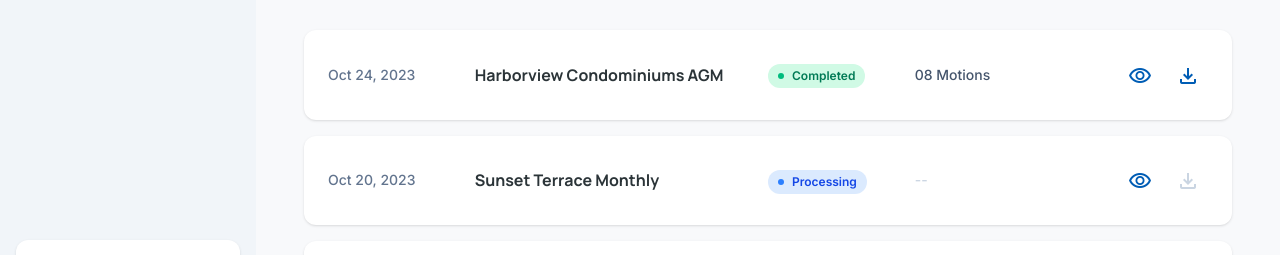
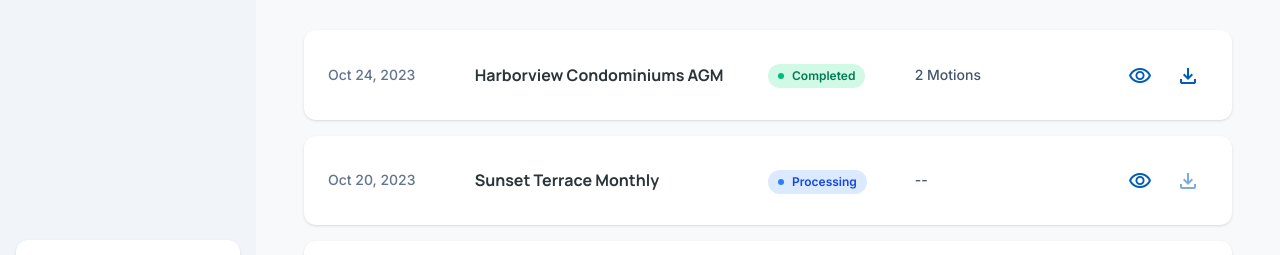
Before and after one commit to FortuneWhyte/Minute-Master, a React (Vite) app: page /history in a window 1280 px wide. Shown: the part 472-727 px from the top of the page. Built offline with nearby package versions, Linux system fonts and the light colour scheme.

Commit message:
feat: integrate zustand for state management

```diff
--- a/package.json
+++ b/package.json
@@ -14,7 +14,8 @@
     "react": "^19.2.4",
     "react-dom": "^19.2.4",
     "react-router-dom": "^7.13.2",
-    "tailwindcss": "^4.2.2"
+    "tailwindcss": "^4.2.2",
+    "zustand": "^5.0.12"
   },
   "devDependencies": {
     "@eslint/js": "^9.39.4",
--- a/src/App.tsx
+++ b/src/App.tsx
@@ -1,9 +1,20 @@
+import { useEffect } from 'react';
 import { Outlet } from 'react-router-dom';
 import TopNavBar from './components/navigation/TopNavBar';
 import SideNavBar from './components/navigation/SideNavBar';
 import MobileBottomNav from './components/navigation/MobileBottomNav';
+import { useAppStore } from './store/useAppStore';
 
 export default function App() {
+  const theme = useAppStore((state) => state.theme);
+
+  useEffect(() => {
+    if (theme === 'dark') {
+      document.documentElement.classList.add('dark');
+    } else {
+      document.documentElement.classList.remove('dark');
+    }
+  }, [theme]);
   return (
     <div className="bg-surface text-on-surface selection:bg-primary-container min-h-screen">
       <TopNavBar />
--- a/src/pages/Dashboard/Dashboard.tsx
+++ b/src/pages/Dashboard/Dashboard.tsx
@@ -1,4 +1,9 @@
+import { useAppStore } from '../../store/useAppStore';
+
 export default function Dashboard() {
+  const { meetings, currentMeetingId, updateMinutesText, addActionItem } = useAppStore();
+  const currentMeeting = meetings.find(m => m.id === currentMeetingId);
+
   return (
     <div className="flex flex-col md:flex-row gap-8">
       <div className="flex-1 space-y-12">
@@ -6,19 +11,21 @@ export default function Dashboard() {
         <section className="bg-surface-container-lowest rounded-lg p-6 shadow-sm border-l-4 border-primary flex flex-wrap items-center justify-between gap-6">
           <div className="space-y-1">
             <span className="text-xs font-bold uppercase tracking-widest text-tertiary">Current Project</span>
-            <h2 className="text-xl font-bold text-on-surface">Harborview Condominiums AGM</h2>
+            <h2 className="text-xl font-bold text-on-surface">{currentMeeting?.title || 'No Project Selected'}</h2>
           </div>
           <div className="flex gap-12">
             <div>
               <span className="text-xs font-bold uppercase tracking-widest text-tertiary">Status</span>
               <div className="flex items-center gap-2 text-primary font-semibold">
-                <span className="material-symbols-outlined text-sm">sync</span>
-                Processing
+                <span className="material-symbols-outlined text-sm">
+                  {currentMeeting?.status === 'Processing' ? 'sync' : 'check_circle'}
+                </span>
+                {currentMeeting?.status || 'Unknown'}
               </div>
             </div>
             <div>
               <span className="text-xs font-bold uppercase tracking-widest text-tertiary">Detected Motions</span>
-              <p className="text-2xl font-bold text-on-surface">08</p>
+              <p className="text-2xl font-bold text-on-surface">{currentMeeting?.motions.length || 0 < 10 ? `0${currentMeeting?.motions.length || 0}` : currentMeeting?.motions.length}</p>
             </div>
           </div>
         </section>
@@ -131,18 +138,19 @@ export default function Dashboard() {
                     </tr>
                   </thead>
                   <tbody className="text-sm divide-y divide-outline-variant/5">
-                    <tr>
-                      <td className="py-4 pr-4 font-medium">Approval of 2022 AGM Minutes as distributed</td>
-                      <td className="py-4">Jane Cooper</td>
-                      <td className="py-4">Robert Fox</td>
-                      <td className="py-4 text-emerald-600 font-bold">Carried</td>
-                    </tr>
-                    <tr>
-                      <td className="py-4 pr-4 font-medium">Appointment of Auditor for the 2023 Fiscal Year</td>
-                      <td className="py-4">Cody Fisher</td>
-                      <td className="py-4">Esther Howard</td>
-                      <td className="py-4 text-emerald-600 font-bold">Carried</td>
-                    </tr>
+                    {currentMeeting?.motions.map((motion) => (
+                      <tr key={motion.id}>
+                        <td className="py-4 pr-4 font-medium">{motion.description}</td>
+                        <td className="py-4">{motion.mover}</td>
+                        <td className="py-4">{motion.seconder}</td>
+                        <td className="py-4 text-emerald-600 font-bold">{motion.result}</td>
+                      </tr>
+                    ))}
+                    {(!currentMeeting?.motions || currentMeeting.motions.length === 0) && (
+                      <tr>
+                        <td colSpan={4} className="py-4 text-center text-on-surface-variant text-xs">No motions detected yet.</td>
+                      </tr>
+                    )}
                   </tbody>
                 </table>
               </div>
@@ -170,20 +178,8 @@ export default function Dashboard() {
             <textarea
               className="w-full min-h-[400px] p-8 bg-surface-container-lowest rounded-xl shadow-inner border border-outline-variant/20 focus:ring-4 focus:ring-primary/5 focus:border-primary/40 transition-all font-body leading-relaxed text-on-surface resize-none"
               placeholder="Minutes text will appear here after processing..."
-              defaultValue={`1. CALL TO ORDER
-The meeting was called to order at 7:05 PM by the Chair, Mr. Henderson.
-
-2. PROOF OF NOTICE
-The Secretary confirmed that notice of the meeting was mailed to all owners of record on October 1st, 2023.
-
-3. APPROVAL OF AGENDA
-IT WAS MOVED by Jane Cooper and SECONDED by Robert Fox that the agenda be approved as presented. CARRIED.
-
-4. CHAIR'S REPORT
-Mr. Henderson discussed the recent roof repairs and the upcoming landscaping project for the North Wing. He noted that the budget remains on track despite increased utility costs.
-
-5. NEW BUSINESS: POOL DECK RENOVATIONS
-Extensive discussion regarding the tile selection for the pool area. The board reviewed three quotes from local contractors.`}
+              value={currentMeeting?.minutesText || ''}
+              onChange={(e) => currentMeeting && updateMinutesText(currentMeeting.id, e.target.value)}
             />
             <div className="absolute top-4 right-4 opacity-0 group-hover:opacity-100 transition-opacity">
               <span className="text-xs bg-surface-container-high px-2 py-1 rounded text-outline font-medium">Auto-saving...</span>
--- a/src/pages/History/History.tsx
+++ b/src/pages/History/History.tsx
@@ -1,4 +1,14 @@
+import { useAppStore } from '../../store/useAppStore';
+import { useNavigate } from 'react-router-dom';
+
 export default function History() {
+  const { meetings, setCurrentMeetingId } = useAppStore();
+  const navigate = useNavigate();
+
+  const handleViewMeeting = (id: string) => {
+    setCurrentMeetingId(id);
+    navigate('/');
+  };
   return (
     <>
       {/* Master Summary Bar */}
@@ -61,86 +71,41 @@ export default function History() {
           <div className="col-span-2">Motions</div>
           <div className="col-span-2 text-right">Actions</div>
         </div>
-        {/* Row 1 */}
-        <div className="grid grid-cols-1 md:grid-cols-12 items-center bg-surface-container-lowest p-6 rounded-xl shadow-sm hover:shadow-md transition-shadow gap-4 md:gap-0">
-          <div className="col-span-2 text-sm text-slate-500 font-medium">Oct 24, 2023</div>
-          <div className="col-span-4 font-headline font-bold text-on-surface">Harborview Condominiums AGM</div>
+        {meetings.map((meeting) => (
+          <div key={meeting.id} className="grid grid-cols-1 md:grid-cols-12 items-center bg-surface-container-lowest p-6 rounded-xl shadow-sm hover:shadow-md transition-shadow gap-4 md:gap-0">
+            <div className="col-span-2 text-sm text-slate-500 font-medium">{meeting.date}</div>
+            <div className="col-span-4 font-headline font-bold text-on-surface">{meeting.title}</div>
             <div className="col-span-2">
-            <span className="inline-flex items-center px-2.5 py-1 rounded-full text-xs font-semibold bg-emerald-100 text-emerald-700">
-              <span className="w-1.5 h-1.5 rounded-full bg-emerald-500 mr-2"></span>
-              Completed
+              <span className={`inline-flex items-center px-2.5 py-1 rounded-full text-xs font-semibold ${
+                meeting.status === 'Completed' ? 'bg-emerald-100 text-emerald-700' :
+                meeting.status === 'Processing' ? 'bg-blue-100 text-blue-700' :
+                'bg-red-100 text-red-700'
+              }`}>
+                <span className={`w-1.5 h-1.5 rounded-full mr-2 ${
+                  meeting.status === 'Completed' ? 'bg-emerald-500' :
+                  meeting.status === 'Processing' ? 'bg-blue-500' :
+                  'bg-red-500'
+                }`}></span>
+                {meeting.status}
               </span>
             </div>
-          <div className="col-span-2 text-sm font-medium text-slate-600">08 Motions</div>
+            <div className="col-span-2 text-sm font-medium text-slate-600">
+              {meeting.motions.length > 0 ? `${meeting.motions.length} Motions` : '--'}
+            </div>
             <div className="col-span-2 flex justify-end gap-2">
-            <button className="p-2 text-primary hover:bg-primary-container/30 rounded-lg transition-colors" title="View">
+              <button
+                onClick={() => handleViewMeeting(meeting.id)}
+                className="p-2 text-primary hover:bg-primary-container/30 rounded-lg transition-colors"
+                title="View"
+              >
                 <span className="material-symbols-outlined">visibility</span>
               </button>
-            <button className="p-2 text-primary hover:bg-primary-container/30 rounded-lg transition-colors" title="Download PDF">
+              <button className="p-2 text-primary hover:bg-primary-container/30 rounded-lg transition-colors disabled:opacity-50" title="Download PDF" disabled={meeting.status !== 'Completed'}>
                 <span className="material-symbols-outlined">download</span>
               </button>
             </div>
           </div>
-        {/* Row 2 */}
-        <div className="grid grid-cols-1 md:grid-cols-12 items-center bg-surface-container-lowest p-6 rounded-xl shadow-sm hover:shadow-md transition-shadow gap-4 md:gap-0">
-          <div className="col-span-2 text-sm text-slate-500 font-medium">Oct 20, 2023</div>
-          <div className="col-span-4 font-headline font-bold text-on-surface">Sunset Terrace Monthly</div>
-          <div className="col-span-2">
-            <span className="inline-flex items-center px-2.5 py-1 rounded-full text-xs font-semibold bg-blue-100 text-blue-700">
-              <span className="w-1.5 h-1.5 rounded-full bg-blue-500 mr-2"></span>
-              Processing
-            </span>
-          </div>
-          <div className="col-span-2 text-sm font-medium text-slate-300">--</div>
-          <div className="col-span-2 flex justify-end gap-2">
-            <button className="p-2 text-primary hover:bg-primary-container/30 rounded-lg transition-colors" title="View">
-              <span className="material-symbols-outlined">visibility</span>
-            </button>
-            <button className="p-2 text-slate-300 cursor-not-allowed rounded-lg" disabled>
-              <span className="material-symbols-outlined">download</span>
-            </button>
-          </div>
-        </div>
-        {/* Row 3 */}
-        <div className="grid grid-cols-1 md:grid-cols-12 items-center bg-surface-container-lowest p-6 rounded-xl shadow-sm hover:shadow-md transition-shadow gap-4 md:gap-0">
-          <div className="col-span-2 text-sm text-slate-500 font-medium">Oct 15, 2023</div>
-          <div className="col-span-4 font-headline font-bold text-on-surface">Riverside Heights Budget Meeting</div>
-          <div className="col-span-2">
-            <span className="inline-flex items-center px-2.5 py-1 rounded-full text-xs font-semibold bg-emerald-100 text-emerald-700">
-              <span className="w-1.5 h-1.5 rounded-full bg-emerald-500 mr-2"></span>
-              Completed
-            </span>
-          </div>
-          <div className="col-span-2 text-sm font-medium text-slate-600">12 Motions</div>
-          <div className="col-span-2 flex justify-end gap-2">
-            <button className="p-2 text-primary hover:bg-primary-container/30 rounded-lg transition-colors" title="View">
-              <span className="material-symbols-outlined">visibility</span>
-            </button>
-            <button className="p-2 text-primary hover:bg-primary-container/30 rounded-lg transition-colors" title="Download PDF">
-              <span className="material-symbols-outlined">download</span>
-            </button>
-          </div>
-        </div>
-        {/* Row 4 (Error State Example) */}
-        <div className="grid grid-cols-1 md:grid-cols-12 items-center bg-surface-container-lowest p-6 rounded-xl shadow-sm hover:shadow-md transition-shadow gap-4 md:gap-0">
-          <div className="col-span-2 text-sm text-slate-500 font-medium">Oct 12, 2023</div>
-          <div className="col-span-4 font-headline font-bold text-on-surface">Oakwood Strategic Planning</div>
-          <div className="col-span-2">
-            <span className="inline-flex items-center px-2.5 py-1 rounded-full text-xs font-semibold bg-red-100 text-red-700">
-              <span className="w-1.5 h-1.5 rounded-full bg-red-500 mr-2"></span>
-              Error
-            </span>
-          </div>
-          <div className="col-span-2 text-sm font-medium text-slate-300">--</div>
-          <div className="col-span-2 flex justify-end gap-2">
-            <button className="p-2 text-red-600 hover:bg-red-50 rounded-lg transition-colors" title="Retry">
-              <span className="material-symbols-outlined">refresh</span>
-            </button>
-            <button className="p-2 text-slate-300 cursor-not-allowed rounded-lg" disabled>
-              <span className="material-symbols-outlined">delete</span>
-            </button>
-          </div>
-        </div>
+        ))}
       </div>
 
       {/* Pagination */}
--- a/src/pages/Settings/Settings.tsx
+++ b/src/pages/Settings/Settings.tsx
@@ -1,4 +1,7 @@
+import { useAppStore } from '../../store/useAppStore';
+
 export default function Settings() {
+  const { theme, toggleTheme } = useAppStore();
   return (
     <div className="max-w-5xl mx-auto">
       {/* Master Summary Bar (Signature Component) */}
@@ -80,7 +83,7 @@ export default function Settings() {
                 </div>
               </div>
               <label className="relative inline-flex items-center cursor-pointer">
-                <input className="sr-only peer" type="checkbox" defaultValue="" />
+                <input className="sr-only peer" type="checkbox" checked={theme === 'dark'} onChange={toggleTheme} />
                 <div className="w-14 h-7 bg-surface-container-highest peer-focus:outline-none rounded-full peer peer-checked:after:translate-x-full peer-checked:after:border-white after:content-[''] after:absolute after:top-1 after:left-1 after:bg-white after:border-gray-300 after:border after:rounded-full after:h-5 after:w-5 after:transition-all peer-checked:bg-primary"></div>
               </label>
             </div>
--- /dev/null
+++ b/src/store/useAppStore.ts
@@ -0,0 +1,136 @@
+import { create } from 'zustand';
+
+export type ThemeType = 'light' | 'dark';
+
+export interface ActionItem {
+  id: string;
+  task: string;
+  assignee: string;
+  status: 'Pending' | 'In Progress' | 'Completed';
+}
+
+export interface Motion {
+  id: string;
+  description: string;
+  mover: string;
+  seconder: string;
+  result: 'Carried' | 'Defeated' | 'Tabled';
+}
+
+export interface Meeting {
+  id: string;
+  date: string;
+  title: string;
+  status: 'Completed' | 'Processing' | 'Error';
+  motions: Motion[];
+  actionItems: ActionItem[];
+  minutesText: string;
+  metadata?: {
+    location?: string;
+    attendance?: {
+      boardMembers: number;
+      residents: number;
+    }
+  }
+}
+
+interface AppState {
+  theme: ThemeType;
+  sidebarOpen: boolean;
+  meetings: Meeting[];
+  currentMeetingId: string | null;
+  toggleTheme: () => void;
+  setSidebarOpen: (open: boolean) => void;
+  setCurrentMeetingId: (id: string | null) => void;
+  addActionItem: (meetingId: string, item: Omit<ActionItem, 'id'>) => void;
+  removeActionItem: (meetingId: string, itemId: string) => void;
+  addMotion: (meetingId: string, motion: Omit<Motion, 'id'>) => void;
+  updateMinutesText: (meetingId: string, text: string) => void;
+}
+
+const DUMMY_MEETINGS: Meeting[] = [
+  {
+    id: '1',
+    date: 'Oct 24, 2023',
+    title: 'Harborview Condominiums AGM',
+    status: 'Completed',
+    motions: [
+      { id: 'm1', description: 'Approval of 2022 AGM Minutes as distributed', mover: 'Jane Cooper', seconder: 'Robert Fox', result: 'Carried' },
+      { id: 'm2', description: 'Appointment of Auditor for the 2023 Fiscal Year', mover: 'Cody Fisher', seconder: 'Esther Howard', result: 'Carried' },
+    ],
+    actionItems: [
+      { id: 'a1', task: 'Follow up on roof repairs', assignee: 'Jane Cooper', status: 'Pending' },
+      { id: 'a2', task: 'Send out budget to residents', assignee: 'Robert Fox', status: 'Pending' },
+      { id: 'a3', task: 'Get contractor quotes', assignee: 'John Doe', status: 'Pending' },
+      { id: 'a4', task: 'Review new policy', assignee: 'Alice', status: 'Pending' },
+      { id: 'a5', task: 'Update community board', assignee: 'Bob', status: 'Pending' },
+    ],
+    minutesText: `1. CALL TO ORDER\nThe meeting was called to order at 7:05 PM by the Chair, Mr. Henderson.\n\n2. PROOF OF NOTICE\nThe Secretary confirmed that notice of the meeting was mailed to all owners of record on October 1st, 2023.\n\n3. APPROVAL OF AGENDA\nIT WAS MOVED by Jane Cooper and SECONDED by Robert Fox that the agenda be approved as presented. CARRIED.\n\n4. CHAIR'S REPORT\nMr. Henderson discussed the recent roof repairs and the upcoming landscaping project for the North Wing. He noted that the budget remains on track despite increased utility costs.\n\n5. NEW BUSINESS: POOL DECK RENOVATIONS\nExtensive discussion regarding the tile selection for the pool area. The board reviewed three quotes from local contractors.`,
+    metadata: {
+      location: 'Zoom / Amenity Room',
+      attendance: { boardMembers: 14, residents: 22 }
+    }
+  },
+  {
+    id: '2',
+    date: 'Oct 20, 2023',
+    title: 'Sunset Terrace Monthly',
+    status: 'Processing',
+    motions: [],
+    actionItems: [],
+    minutesText: '',
+  },
+  {
+    id: '3',
+    date: 'Oct 15, 2023',
+    title: 'Riverside Heights Budget Meeting',
+    status: 'Completed',
+    motions: Array.from({length: 12}).map((_, i) => ({ id: `rm${i}`, description: `Budget Item ${i}`, mover: 'User', seconder: 'User', result: 'Carried' })),
+    actionItems: [],
+    minutesText: 'Budget approved.',
+  },
+  {
+    id: '4',
+    date: 'Oct 12, 2023',
+    title: 'Oakwood Strategic Planning',
+    status: 'Error',
+    motions: [],
+    actionItems: [],
+    minutesText: '',
+  }
+];
+
+export const useAppStore = create<AppState>((set) => ({
+  theme: 'light',
+  sidebarOpen: false,
+  meetings: DUMMY_MEETINGS,
+  currentMeetingId: '1',
+
+  toggleTheme: () => set((state) => ({ theme: state.theme === 'light' ? 'dark' : 'light' })),
+  setSidebarOpen: (open) => set({ sidebarOpen: open }),
+  setCurrentMeetingId: (id) => set({ currentMeetingId: id }),
+
+  addActionItem: (meetingId, item) => set((state) => ({
+    meetings: state.meetings.map(m => m.id === meetingId ? {
+      ...m, actionItems: [...m.actionItems, { ...item, id: Math.random().toString() }]
+    } : m)
+  })),
+
+  removeActionItem: (meetingId, itemId) => set((state) => ({
+    meetings: state.meetings.map(m => m.id === meetingId ? {
+      ...m, actionItems: m.actionItems.filter(a => a.id !== itemId)
+    } : m)
+  })),
+
+  addMotion: (meetingId, motion) => set((state) => ({
+    meetings: state.meetings.map(m => m.id === meetingId ? {
+      ...m, motions: [...m.motions, { ...motion, id: Math.random().toString() }]
+    } : m)
+  })),
+
+  updateMinutesText: (meetingId, text) => set((state) => ({
+    meetings: state.meetings.map(m => m.id === meetingId ? {
+      ...m, minutesText: text
+    } : m)
+  }))
+}));
```
Also changed, not shown: 1 other file (tests, documents, lock files or other folders). Lines whose indentation alone changed are shown as unchanged.
